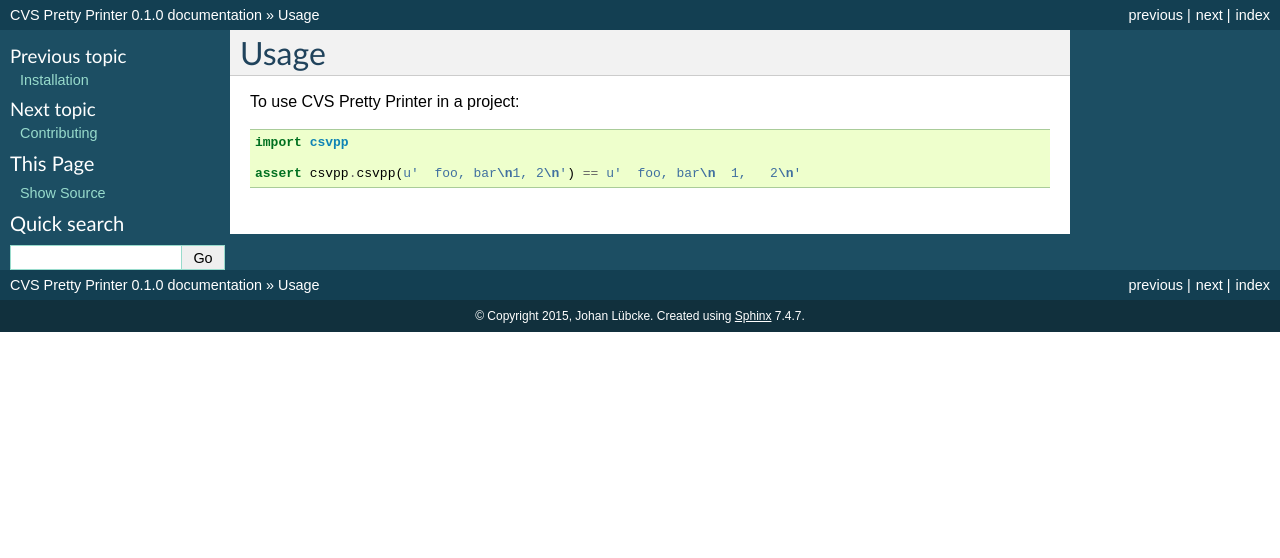
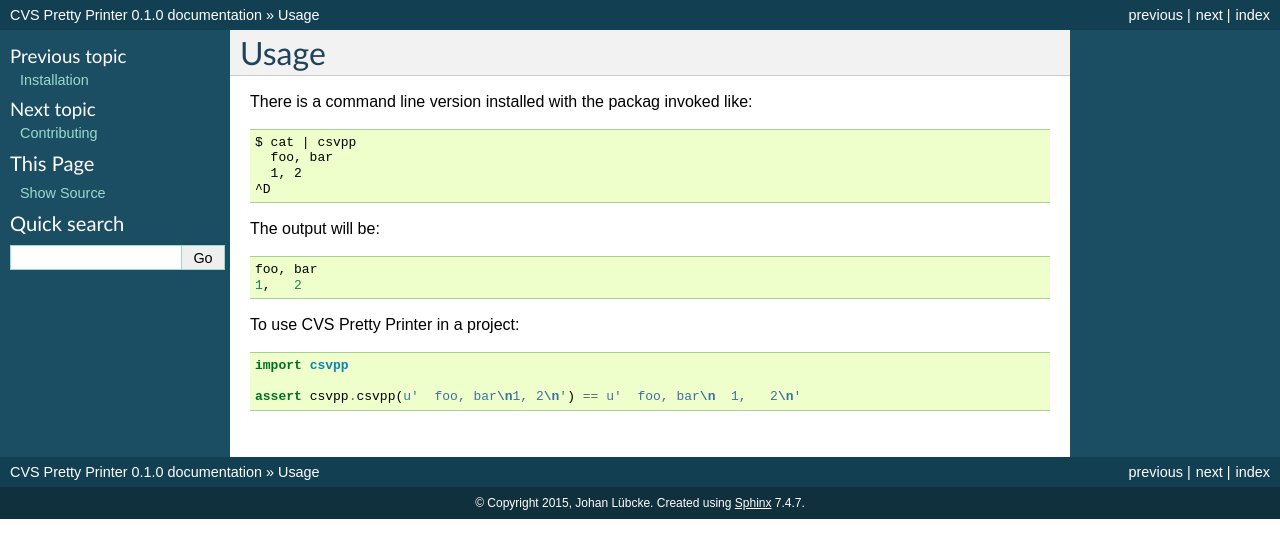
Before and after one commit to jlubcke/csvpp, a Sphinx documentation site: the page built from docs/usage.rst, in a window 1280 px wide. Shown: the top 558 px of the page. Built offline with Sphinx 7.4.7, drawn with Linux system fonts in a browser that asks for light colours.

Commit message:
Update usage.rst
Fix usage documentation

```diff
--- a/docs/usage.rst
+++ b/docs/usage.rst
@@ -1,6 +1,18 @@
 ========
 Usage
 ========
+
+There is a command line version installed with the packag invoked like::
+
+	$ cat | csvpp
+          foo, bar
+          1, 2
+        ^D
+
+The output will be::
+
+        foo, bar
+  	1,   2
 
 To use CVS Pretty Printer in a project::
 
```
